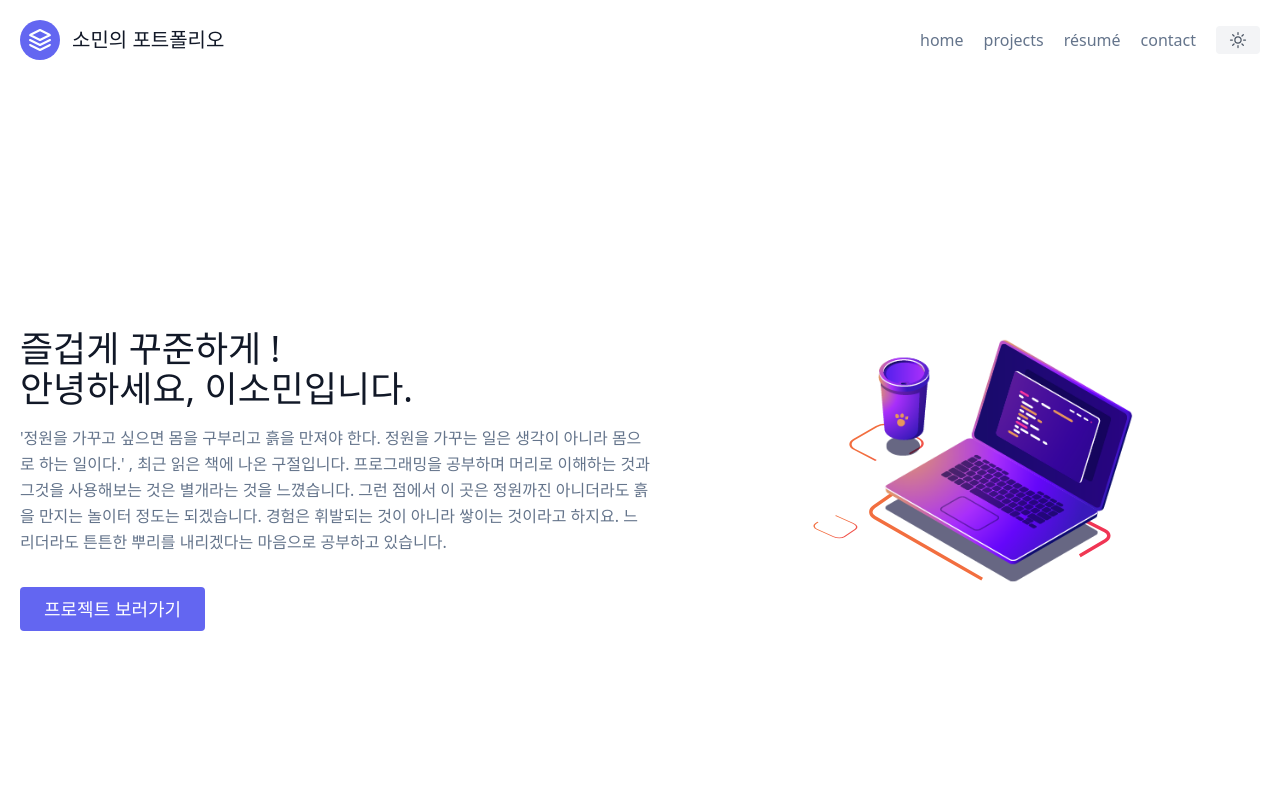
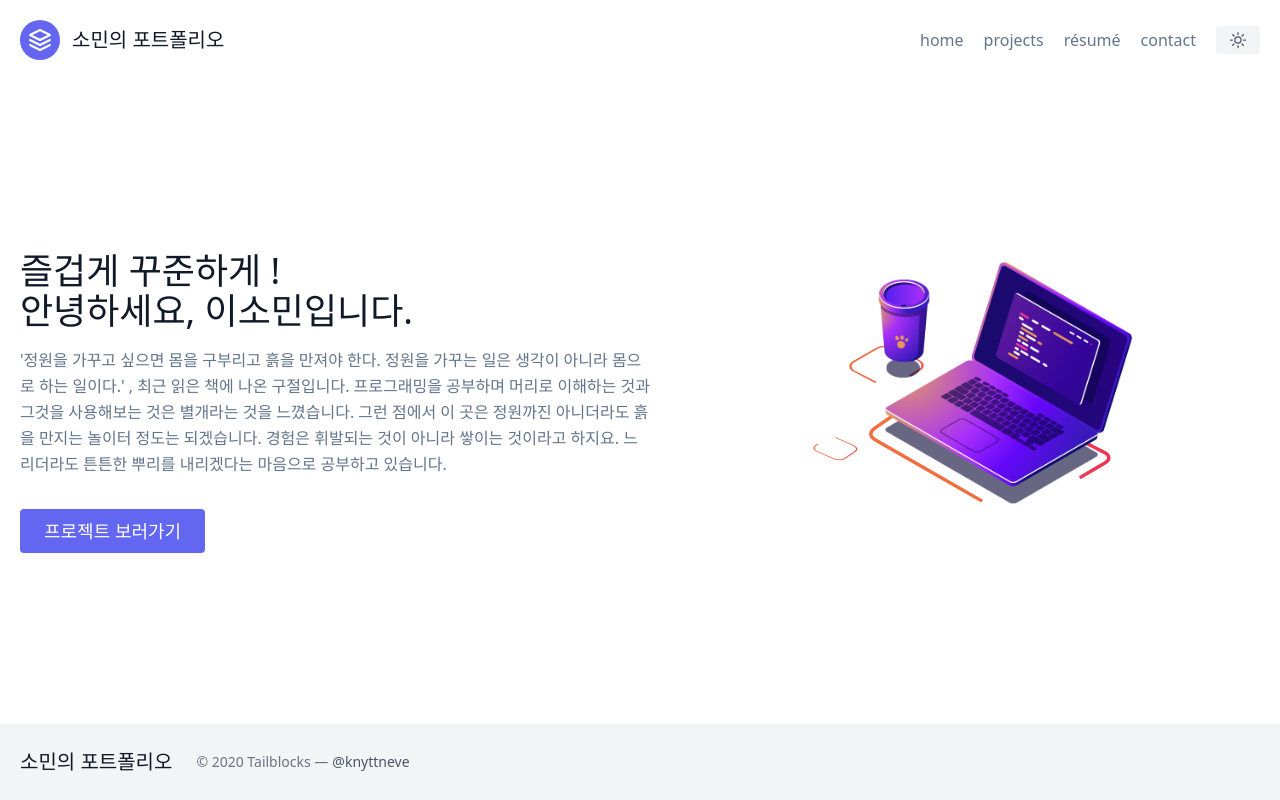
Before and after one commit to nimoseel/NextJS_Portfolio, a Next.js app: page / in a window 1280 px wide. Shown: the top 800 px of the page. Built offline with nearby package versions, Linux system fonts and the light colour scheme.

Commit message:
Design : height 값 수정

```diff
--- a/pages/index.tsx
+++ b/pages/index.tsx
@@ -10,8 +10,8 @@ export default function Home(){
         <meta name="description" content="오늘도 코딩코딩"/>
         <link rel="icon" href="/favicon.ico"/>
       </Head>
-      <section className="flex min-h-screen flex-col items-conter justify-center text-gray-600 body-font">
-        <div className="container mx-auto flex px-5 py-24 md:flex-row flex-col items-center">
+      <section className="flex h-[calc(100vh-156px)] flex-col items-conter justify-center text-gray-600 body-font">
+        <div className="container mx-auto flex px-5 md:flex-row flex-col items-center py-20">
           <Hero/>
         </div>
       </section>
```
